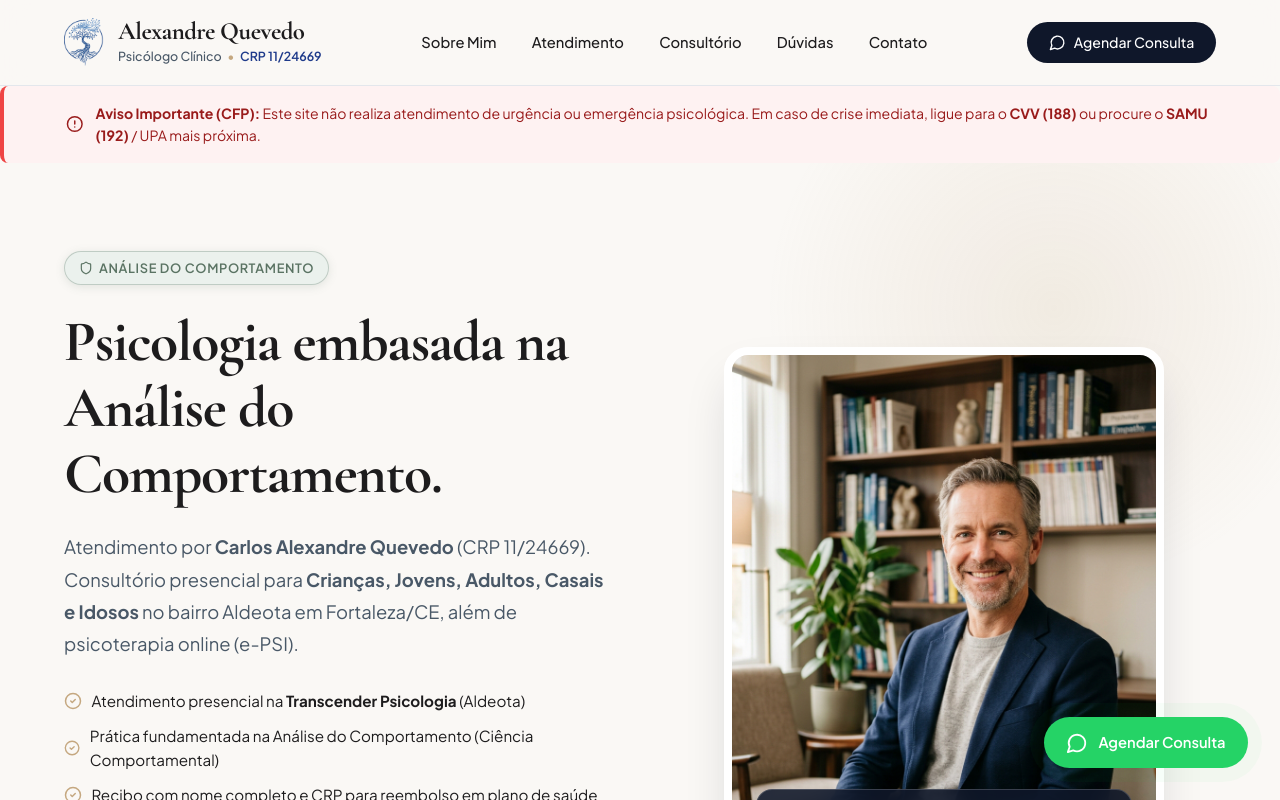
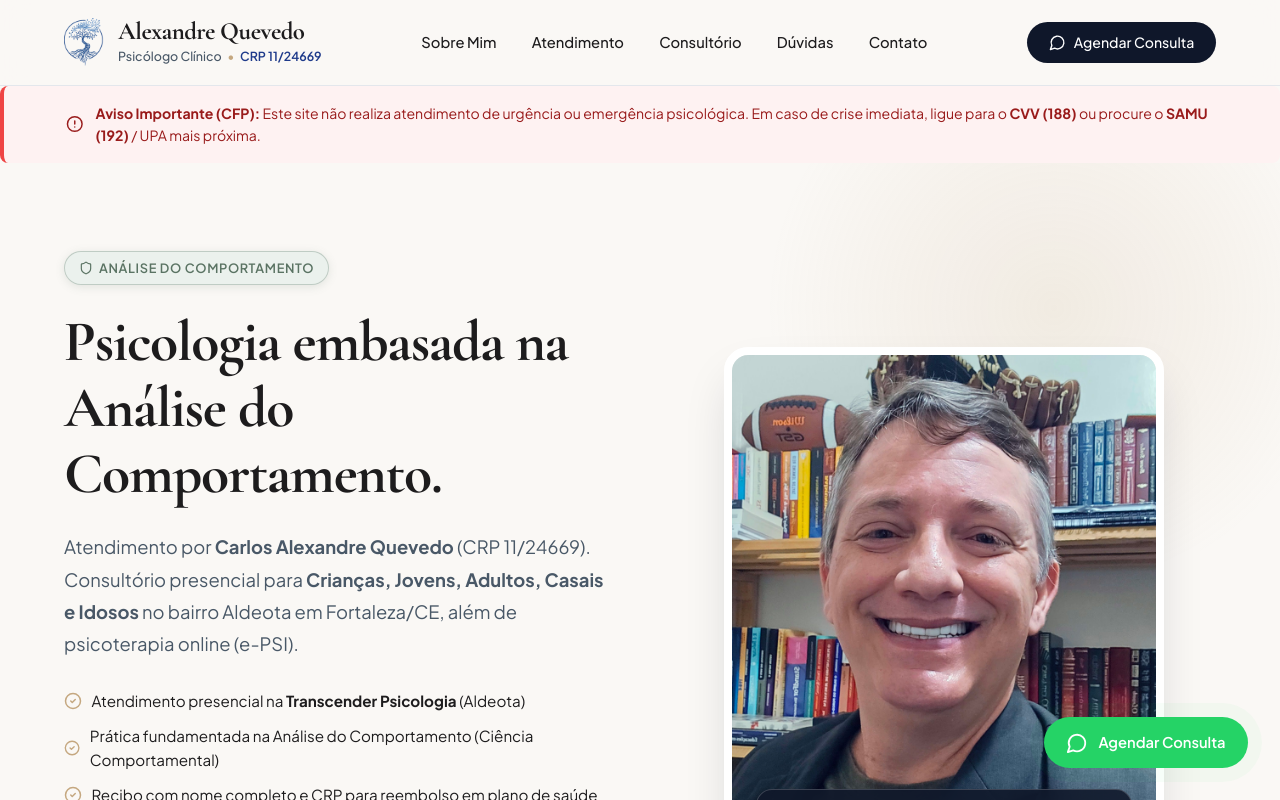
Before and after one commit to calexquevedo-hub/gallant-galileo, a React (Vite) app: page / in a window 1280 px wide. Shown: the top 800 px of the page. Built offline with nearby package versions, Linux system fonts and the light colour scheme.

Commit message:
fix: replace portrait and preserve hero frame proportions

```diff
--- a/src/components/Hero.jsx
+++ b/src/components/Hero.jsx
@@ -159,7 +159,7 @@ export default function Hero() {
               <img
                 src="/images/psicologo.jpg"
                 alt="Carlos Alexandre Quevedo - Psicólogo CRP 11/24669"
-                style={{ width: '100%', height: 'auto', display: 'block', objectFit: 'cover' }}
+                style={{ width: '100%', aspectRatio: '896 / 1200', display: 'block', objectFit: 'cover', objectPosition: 'center 30%' }}
               />
 
               {/* Floating Credential Overlay with Counter-Parallax */}
```
Also changed, not shown: public/images/psicologo.jpg.
